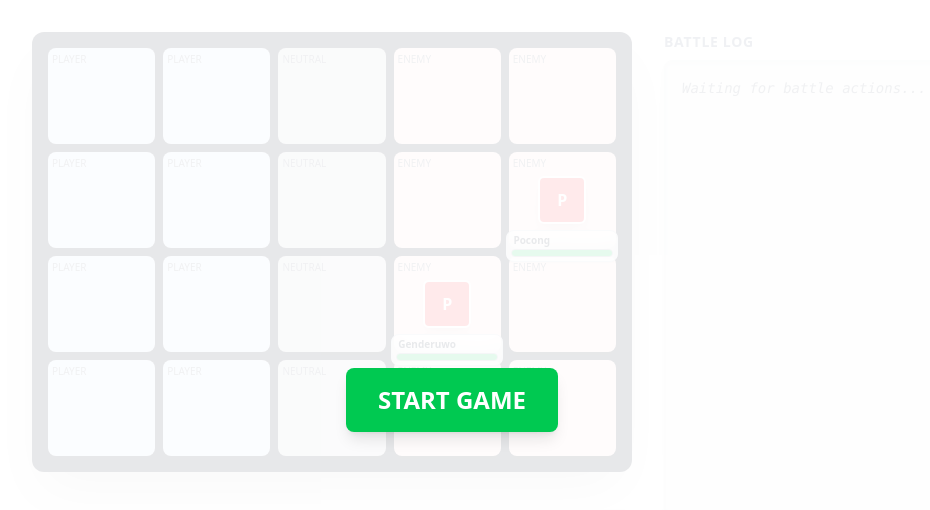
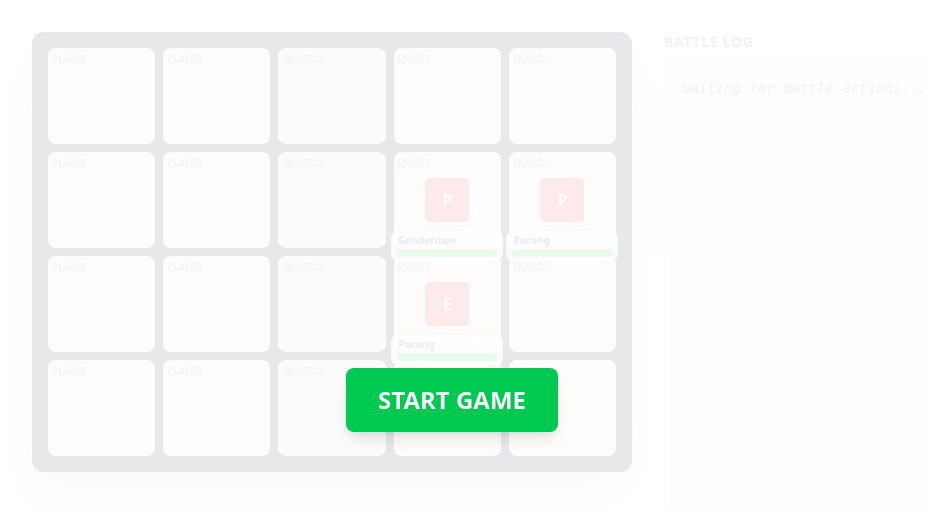
Before and after one commit to galih9/react-proto-rpg, a React (Vite) app: page / in a window 1280 px wide. Shown: the top 510 px of the page, without its empty margins (188-1118 px from the left). Built offline with nearby package versions, Linux system fonts and the light colour scheme.

Commit message:
populate new enemy to test

```diff
--- a/src/app/constants.ts
+++ b/src/app/constants.ts
@@ -159,7 +159,8 @@ export const INITIAL_UNITS: ActiveUnit[] = [
   createRaka(),
   createActiveUnitFromDB("Tuyul", "p2", "PLAYER", "ICE", null, null),
   createActiveUnitFromDB("Pocong", "e1", "ENEMY", "ICE", 4, 1),
-  createActiveUnitFromDB("Genderuwo", "e2", "ENEMY", "WIND", 3, 2),
+  createActiveUnitFromDB("Genderuwo", "e2", "ENEMY", "WIND", 3, 1),
+  createActiveUnitFromDB("Pocong", "e3", "ENEMY", "ICE", 3, 2),
 ];
 
 export const createGrid = (): TileData[] => {
```
